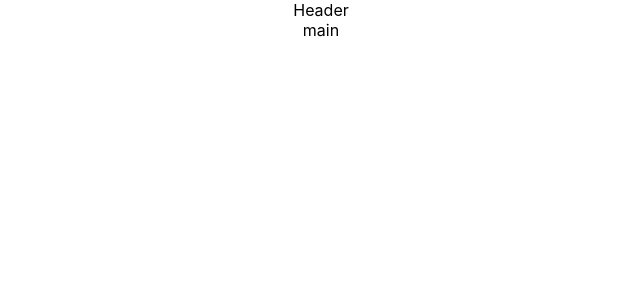
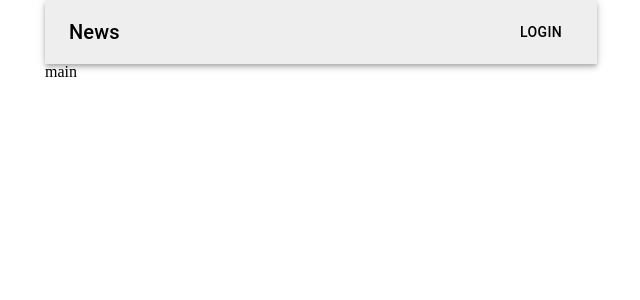
Before and after one commit to Rhabbit13/Rhabbit-FrontEnd, a React (Create React App) app: page / in a window 1280 px wide. Shown: the top 300 px of the page, without its empty margins (319-959 px from the left). Built offline with nearby package versions, Linux system fonts and the light colour scheme.

Commit message:
header 구현

```diff
--- a/package.json
+++ b/package.json
@@ -5,6 +5,7 @@
   "dependencies": {
     "@material-ui/core": "^4.12.3",
     "@material-ui/icons": "^4.11.2",
+    "@mui/icons-material": "^5.2.1",
     "@mui/material": "^5.2.2",
     "@testing-library/jest-dom": "^5.11.4",
     "@testing-library/react": "^11.1.0",
--- a/src/components/Header.jsx
+++ b/src/components/Header.jsx
@@ -1,7 +1,25 @@
 import React from "react";
+import AppBar from "@mui/material/AppBar";
+import Box from "@mui/material/Box";
+import Toolbar from "@mui/material/Toolbar";
+import Typography from "@mui/material/Typography";
+import Button from "@mui/material/Button";
+import IconButton from "@mui/material/IconButton";
+import MenuIcon from "@mui/icons-material/Menu";
 
-const Header = () => {
-  return <div>Header</div>;
+const Header = props => {
+  return (
+    <Box sx={{ flexGrow: 2, backgroundColor: "#eee" }}>
+      <AppBar position="static " style={{ background: "#eee", color: "#000" }}>
+        <Toolbar>
+          <Typography variant="h6" component="div" sx={{ flexGrow: 1 }}>
+            News
+          </Typography>
+          <Button color="inherit">Login</Button>
+        </Toolbar>
+      </AppBar>
+    </Box>
+  );
 };
 
 export default Header;
--- a/src/shared/App.js
+++ b/src/shared/App.js
@@ -12,8 +12,8 @@ import Not from "../pages/Not";
 function App() {
   return (
     <div className="App">
-      <Header></Header>
-      <Container maxWidth="md">
+      <Container maxWidth="sm">
+        <Header></Header>
         <Switch>
           <Route exact path="/" component={() => <Main></Main>} />
           <Route path="/login" component={() => <Login></Login>} />
--- a/src/styles/App.css
+++ b/src/styles/App.css
@@ -1,38 +1,129 @@
-.App {
-  text-align: center;
+/* http://meyerweb.com/eric/tools/css/reset/
+   v2.0 | 20110126
+   License: none (public domain)
+*/
+
+html,
+body,
+div,
+span,
+applet,
+object,
+iframe,
+h1,
+h2,
+h3,
+h4,
+h5,
+h6,
+p,
+blockquote,
+pre,
+a,
+abbr,
+acronym,
+address,
+big,
+cite,
+code,
+del,
+dfn,
+em,
+img,
+ins,
+kbd,
+q,
+s,
+samp,
+small,
+strike,
+strong,
+sub,
+sup,
+tt,
+var,
+b,
+u,
+i,
+center,
+dl,
+dt,
+dd,
+ol,
+ul,
+li,
+fieldset,
+form,
+label,
+legend,
+table,
+caption,
+tbody,
+tfoot,
+thead,
+tr,
+th,
+td,
+article,
+aside,
+canvas,
+details,
+embed,
+figure,
+figcaption,
+footer,
+header,
+hgroup,
+menu,
+nav,
+output,
+ruby,
+section,
+summary,
+time,
+mark,
+audio,
+video {
+  margin: 0;
+  padding: 0;
+  border: 0;
+  font-size: 100%;
+  font: inherit;
+  vertical-align: baseline;
 }
-
-.App-logo {
-  height: 40vmin;
-  pointer-events: none;
+/* HTML5 display-role reset for older browsers */
+article,
+aside,
+details,
+figcaption,
+figure,
+footer,
+header,
+hgroup,
+menu,
+nav,
+section {
+  display: block;
 }
-
-@media (prefers-reduced-motion: no-preference) {
-  .App-logo {
-    animation: App-logo-spin infinite 20s linear;
-  }
+body {
+  line-height: 1;
 }
-
-.App-header {
-  background-color: #282c34;
-  min-height: 100vh;
-  display: flex;
-  flex-direction: column;
-  align-items: center;
-  justify-content: center;
-  font-size: calc(10px + 2vmin);
-  color: white;
+ol,
+ul {
+  list-style: none;
 }
-
-.App-link {
-  color: #61dafb;
+blockquote,
+q {
+  quotes: none;
 }
-
-@keyframes App-logo-spin {
-  from {
-    transform: rotate(0deg);
-  }
-  to {
-    transform: rotate(360deg);
-  }
+blockquote:before,
+blockquote:after,
+q:before,
+q:after {
+  content: "";
+  content: none;
 }
+table {
+  border-collapse: collapse;
+  border-spacing: 0;
+}
```
Also changed, not shown: 1 other file (tests, documents, lock files or other folders).
